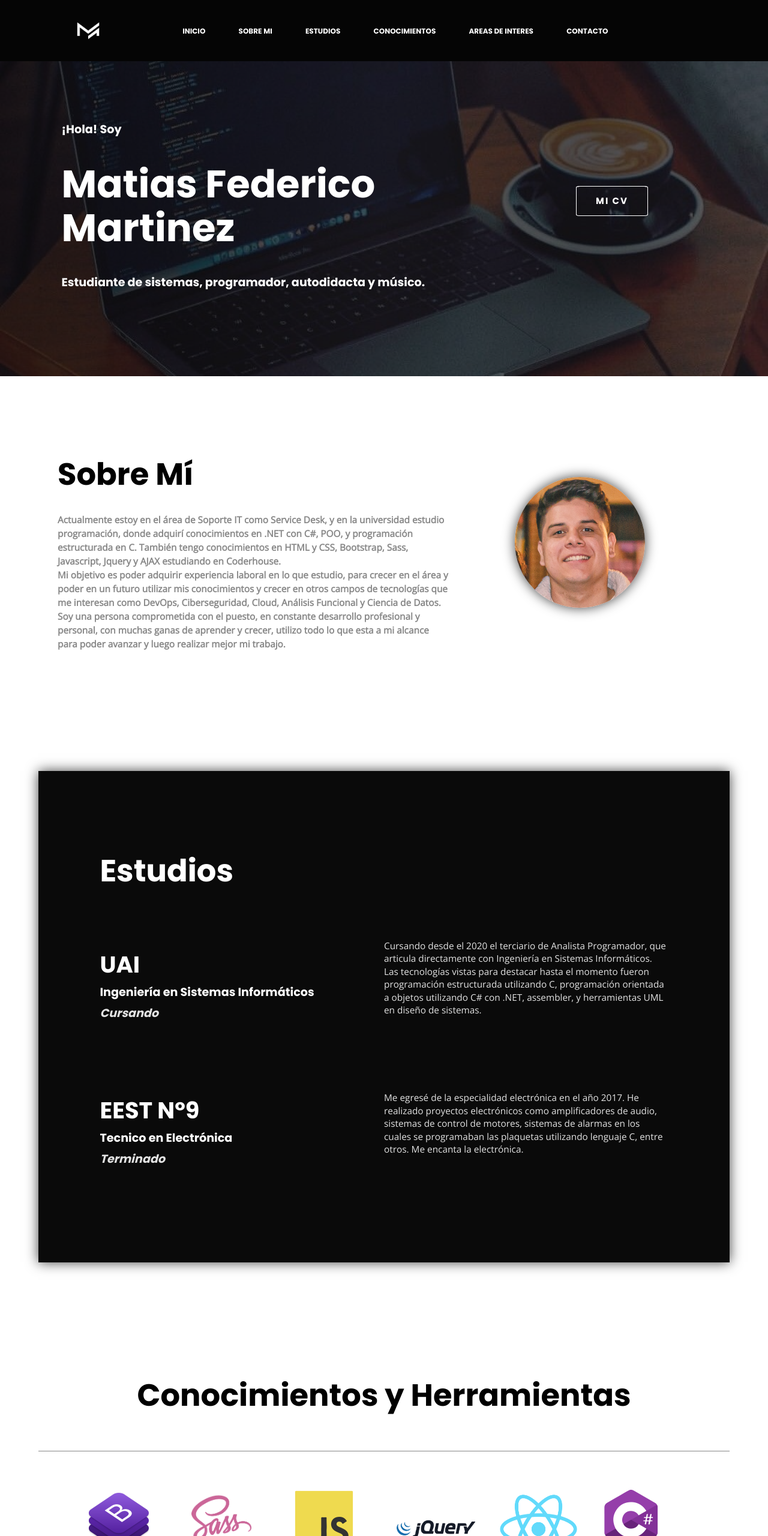
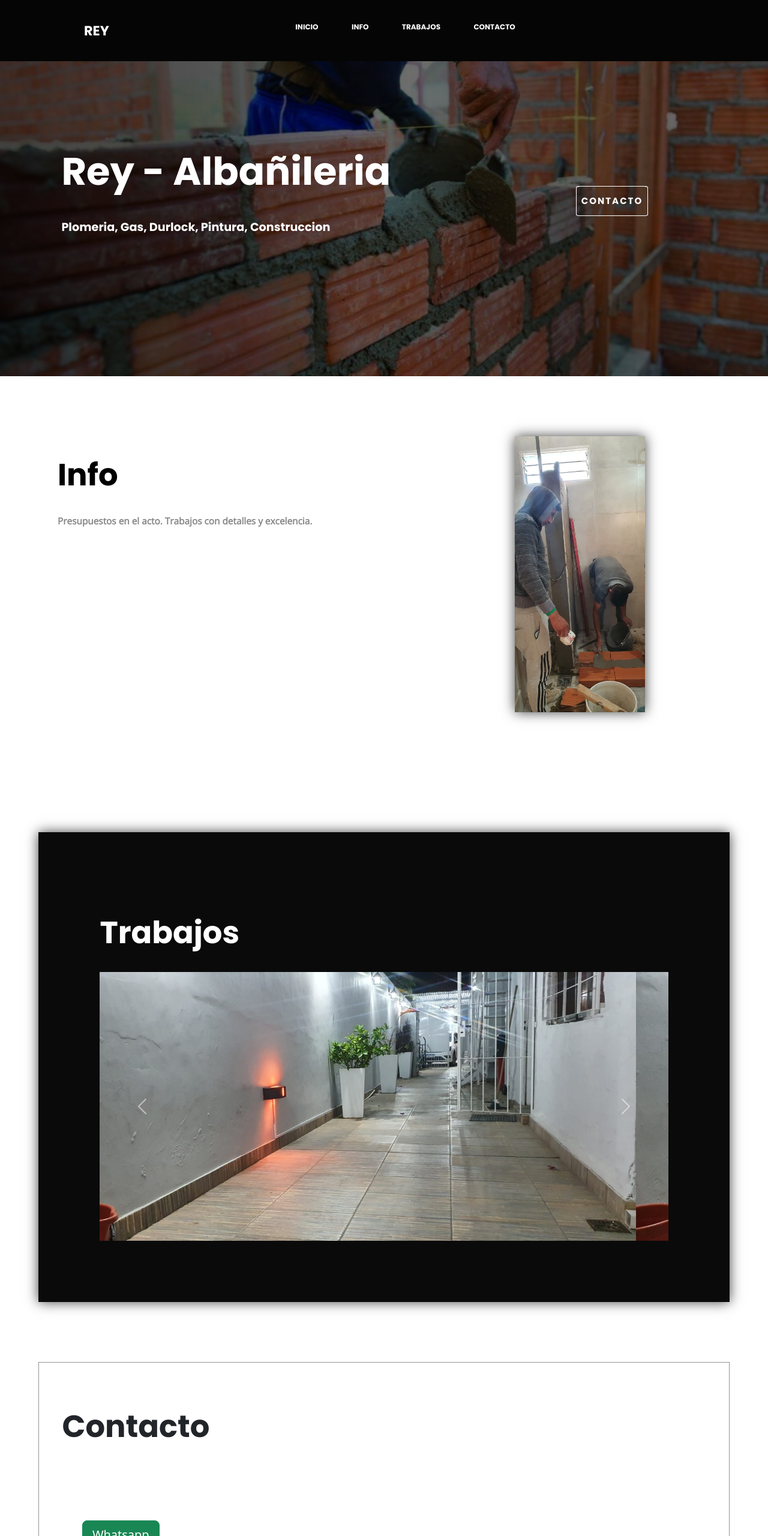
Before and after one commit to matiasfmart/rey, a plain HTML site: page index.html in a window 1280 px wide. Shown: the top 2560 px of the page at 60% size. Drawn offline with nearby package versions, Linux system fonts and the light colour scheme.

Commit message:
first commit

```diff
--- a/css/estilos.css
+++ b/css/estilos.css
@@ -49,30 +49,6 @@ a {
   text-decoration: none;
   font-size: 11.2px;
 }
-/* #navbar{
-    width: 90%;
-    display: flex;
-    align-items: center;
-}
-@media (max-width: 768px){
-    #navbar{
-        width: 70%;
-    }
-}
-#navbar ul li {
-    display: inline-block;
-}
-
-#navbar ul li a {
-    padding-bottom: 1vw;
-    margin: 2vw;
-    font-family: 'Poppins', sans-serif;
-}
-
-#navbar ul li a:hover {
-    border-bottom: solid 1px white;
-    color: white;
-} */
 
 .header__body {
   width: 100%;
@@ -217,9 +193,9 @@ a {
       #000000a1,
       #0000008c
     ),
-    url(../img/present.jpg);
+    url(../img/alba.jpg);
   background-size: 100%;
-  background-position: 0px -710px;
+  background-position: 0px -200px;
   padding: 8%;
   color: white;
   height: 41vw;
@@ -274,8 +250,8 @@ a {
 @media (max-width: 768px) {
   .presentacion {
     height: 550px;
-    background-size: 600px;
-    background-position: -150px -150px;
+    background-size: 900px;
+    background-position: -300px 0px;
   }
   .presentacion__container {
     width: 100%;
@@ -337,7 +313,6 @@ a {
   display: inline;
 }
 .sobremi img {
-  border-radius: 100%;
   width: 250px;
   box-shadow: 0px 0px 20px rgb(66, 66, 66);
 }
@@ -370,6 +345,7 @@ a {
   padding: 8%;
   margin: auto;
 }
+
 .estudios__titulo {
   font-size: 4vw;
 }
@@ -429,7 +405,7 @@ a {
 }
 @media (max-width: 768px) {
   .estudios {
-    height: 1400px;
+    height: 800px;
   }
   .estudios__titulo {
     font-size: 45px;
--- a/index.html
+++ b/index.html
@@ -1,41 +1,25 @@
 <!DOCTYPE html>
-<html lang="en">
+<html lang="es">
   <head>
-    <meta charset="UTF-8">
-    <meta name="viewport" content="width=device-width, initial-scale=1.0">
-    <meta name="google-site-verification" content="Iw8JZXuVMgjsKzLjIBAfNqyMv1Env1b0DPMte5qJApk" />
-    <link rel="preconnect" href="https://fonts.gstatic.com">
-    <link href="https://fonts.googleapis.com/css2?family=Open+Sans&display=swap" rel="stylesheet">    <link rel="preconnect" href="https://fonts.gstatic.com">
-    <link href="https://fonts.googleapis.com/css2?family=Poppins:wght@700&display=swap" rel="stylesheet">
-    <link rel="icon" href="./img/mfmblanco.png">
+    <meta charset="UTF-8" />
+    <meta name="viewport" content="width=device-width, initial-scale=1.0" />
+    <meta name="google-site-verification" content="Iw8JZXuVMgjsKzLjIBAfNqyMv1Env1b0DPMte5qJApk"/>
+    <link rel="preconnect" href="https://fonts.gstatic.com" />
+    <link href="https://fonts.googleapis.com/css2?family=Open+Sans&display=swap" rel="stylesheet"/>
+    <link rel="preconnect" href="https://fonts.gstatic.com" />
+    <link href="https://fonts.googleapis.com/css2?family=Poppins:wght@700&display=swap" rel="stylesheet"/>
+    <link rel="icon" href="./img/mfmblanco.png" />
+    <link href="https://cdn.jsdelivr.net/npm/bootstrap@5.2.2/dist/css/bootstrap.min.css" rel="stylesheet" integrity="sha384-Zenh87qX5JnK2Jl0vWa8Ck2rdkQ2Bzep5IDxbcnCeuOxjzrPF/et3URy9Bv1WTRi" crossorigin="anonymous">
     <link rel="stylesheet" href="./css/normalize.css" />
     <link rel="stylesheet" href="./css/estilos.css" />
-    <title>matiasfmart</title>
+    <title>Rey</title>
   </head>
   <body>
-    <!-- <header>
-        <nav id="navbar">
-            <div class="logo">
-                <a href="index.html"><img src="./img/mfmblanco.png" alt=""></a>
-            </div>
-            <div class="menucontainer">
-                <ul>
-                    <li><a href="#" class="scroll">INICIO</a></li>
-                    <li><a href="#sobremi" class="scroll">SOBRE MÍ</a></li>
-                    <li><a href="#estudios" class="scroll">ESTUDIOS</a></li>
-                    <li><a href="#conocimientos" class="scroll">CONOCIMIENTOS</a></li>
-                    <li><a href="#areasdeinteres" class="scroll">AREAS DE INTERÉS</a></li>
-                    <li><a href="#contacto" class="scroll">CONTACTO</a></li>
-                </ul>
-            </div>
-        </nav>
-    </header> -->
-
     <header class="header">
       <div class="container">
         <div class="header__body">
           <a href="" class="header__logo">
-            <img src="./img/mfmblanco.png" alt="logo">
+            <h1>REY</h1>
           </a>
           <div class="header__burger">
             <span></span>
@@ -46,16 +30,10 @@
                 <a href="#" class="header__link">INICIO</a>
               </li>
               <li>
-                  <a href="#sobremi" class="header__link">SOBRE MI</a>
+                <a href="#info" class="header__link">INFO</a>
               </li>
               <li>
-                  <a href="#estudios" class="header__link">ESTUDIOS</a>
-                </li>
-                <li>
-                  <a href="#conocimientos" class="header__link">CONOCIMIENTOS</a>
-                </li>
-                <li>
-                  <a href="#areasdeinteres" class="header__link">AREAS DE INTERES</a>
+                <a href="#estudios" class="header__link">TRABAJOS</a>
               </li>
               <li>
                 <a href="#contacto" class="header__link">CONTACTO</a>
@@ -66,114 +44,73 @@
       </div>
     </header>
 
-    <section class="presentacion"><a name="inicio"></a>
+    <section class="presentacion">
+      <a name="inicio"></a>
       <div class="presentacion__container">
         <div class="presentacion__texto">
-                <h3>¡Hola! Soy</h3>
-                <h1>Matias Federico Martinez</h1>
-                <h3>Estudiante de sistemas, programador, autodidacta y músico.</h3>
+          <h1>Rey - Albañileria</h1>
+          <h3>Plomeria, Gas, Durlock, Pintura, Construccion</h3>
         </div>
-            <a href="micv.pdf" download="Curriculum Vitae - Matias Martinez">MI CV</a>
+        <a href="wa.me/5491135934155">CONTACTO</a>
       </div>
-    </section><a name="sobremi"></a>
+    </section>
+    <a name="info"></a>
     <section class="sobremi">
       <div class="sobremi__container">
         <div class="sobremi__texto">
-                <h1>Sobre Mí</h1>
+          <h1>Info</h1>
           <p>
-                    Actualmente estoy en el área de Soporte IT como Service Desk, y en la universidad estudio programación, donde adquirí conocimientos en .NET con C#, POO, y programación estructurada en C. También tengo conocimientos en HTML y CSS, Bootstrap, Sass, Javascript, Jquery y AJAX estudiando en Coderhouse.
-                    <br>Mi objetivo es poder adquirir experiencia laboral en lo que estudio, para crecer en el área y poder en un futuro utilizar mis conocimientos y crecer en otros campos de tecnologías que me interesan como DevOps, Ciberseguridad, Cloud, Análisis Funcional y Ciencia de Datos.
-                    <br>Soy una persona comprometida con el puesto, en constante desarrollo profesional y personal, con muchas ganas de aprender y crecer, utilizo todo lo que esta a mi alcance para poder avanzar y luego realizar mejor mi trabajo.
+            Presupuestos en el acto. Trabajos con detalles y excelencia.
           </p>
         </div>
         <div class="sobremi__image">
-                <img src="./img/perfil.jpg" alt="">
+          <img src="./img/6.jpeg" alt="" />
         </div>
       </div>
-    </section><a name="estudios"></a>
+    </section>
+    <a name="estudios"></a>
     <section class="estudios">
-        <h1 class="estudios__titulo">Estudios</h1>
-        <div class="uai">
-            <div class="uai__titulo">
-                <h1>UAI</h1>
-                <h2>Ingeniería en Sistemas Informáticos</h2>
-                <h2 class="estado">Cursando</h2>
+      <h1 class="estudios__titulo">Trabajos</h1>
+      <div id="carouselExampleControls" class="carousel slide" data-bs-ride="carousel">
+        <div class="carousel-inner">
+          <div class="carousel-item active">
+            <img src="./img/1.jpeg" class="d-block w-100" alt="...">
           </div>
-            <p>Cursando desde el 2020 el terciario de Analista Programador, que articula directamente con Ingeniería en Sistemas Informáticos. Las tecnologías vistas para destacar hasta el momento fueron programación estructurada utilizando C, programación orientada a objetos utilizando C# con .NET, assembler, y herramientas UML en diseño de sistemas.</p>
+          <div class="carousel-item">
+            <img src="./img/2.jpeg" class="d-block w-100" alt="...">
           </div>
-        <div class="secundaria">
-            <div class="secundaria__titulo">
-                <h1>EEST Nº9</h1>
-                <h2>Tecnico en Electrónica</h2>
-                <h2 class="estado">Terminado</h2>
+          <div class="carousel-item">
+            <img src="./img/3.jpeg" class="d-block w-100" alt="...">
           </div>
-            <p>Me egresé de la especialidad electrónica en el año 2017. He realizado proyectos electrónicos como amplificadores de audio, sistemas de control de motores, sistemas de alarmas en los cuales se programaban las plaquetas utilizando lenguaje C, entre otros. Me encanta la electrónica.</p>
-        </div><a name="conocimientos"></a>
-    </section>
-
-
-    <section class="conocimientos">
-        <h1>Conocimientos y Herramientas</h1>
-
-            <div class="container">
-            <section class="customer-logos slider">
-                <div class="slide"><img src="./img/html.png"></div>
-                <div class="slide"><img src="./img/css.png"></div>
-                <div class="slide"><img src="./img/boostrap.png"></div>
-                <div class="slide"><img src="./img/sass.png"></div>
-                <div class="slide"><img src="./img/jscolor.png"></div>
-                <div class="slide jquery"><img src="./img/jquery.png"></div>
-                <div class="slide jquery"><img src="./img/react.png"></div>
-                <div class="slide"><img src="./img/csharp.png"></div>
-                <div class="slide"><img src="./img/C.png"></div>
-                <div class="slide git"><img src="./img/git.png"></div>
-                <div class="slide"><img src="./img/vscode.svg"></div>
-            </section>
+          <div class="carousel-item">
+            <img src="./img/4.jpeg" class="d-block w-100" alt="...">
           </div>
-        <!-- <div class="conocimientos__imagenes">
-            <div class="conocimientos__imagenesimg"><img src="../img/html.png" alt=""></div>
-            <div class="conocimientos__imagenesimg"><img src="../img/css.png" alt=""></div>
-            <div class="conocimientos__imagenesimg"><img src="../img/boostrap.png" alt=""></div>
-            <div class="conocimientos__imagenesimg"><img src="../img/sass.png" alt=""></div>
-            <div class="conocimientos__imagenesimg"><img src="../img/jscolor.png" alt=""></div>
-            <div class="conocimientos__imagenesimg"><img src="../img/csharp.png" alt=""></div>
-            <div class="conocimientos__imagenesimg"><img src="../img/C.png" alt=""></div>
-        </div>           -->
-    </section><a name="areasdeinteres"></a>
-    <section class="areasdeinteres">
-        <h1>Areas de Interés</h1>
-
-        <div class="areasdeinteres__container">
-            <div class="developer">
-                <div class="developer__img">
-                    <img src="./img/developer.png" alt="">
-                    <h2>Desarrollo</h2>
+          <div class="carousel-item">
+            <img src="./img/5.jpeg" class="d-block w-100" alt="...">
+          </div>
+          <div class="carousel-item">
+            <img src="./img/6.jpeg" class="d-block w-100" alt="...">
           </div>
         </div>
-            <div class="cloud">
-                <div class="cloud__img">
-                    <img src="./img/cloud.png" alt="">
-                    <h2>Cloud</h2>
+        <button class="carousel-control-prev" type="button" data-bs-target="#carouselExampleControls" data-bs-slide="prev">
+          <span class="carousel-control-prev-icon" aria-hidden="true"></span>
+          <span class="visually-hidden">Previous</span>
+        </button>
+        <button class="carousel-control-next" type="button" data-bs-target="#carouselExampleControls" data-bs-slide="next">
+          <span class="carousel-control-next-icon" aria-hidden="true"></span>
+          <span class="visually-hidden">Next</span>
+        </button>
       </div>
-            </div>
-            <div class="hacker">
-                <div class="hacker__img">
-                    <img src="./img/hacker.png" alt="">
-                    <h2>Seguridad Informática</h2>
-                </div>
-            </div>
-        </div>
-    </section><a name="contacto"></a>
+    </section>
+    <a name="contacto"></a>
     <section class="contacto">
       <h1>Contacto</h1>
       <div class="contacto__container">
         <div class="contacto__medios">
-                <a href="mailto:martinez.matiashc@gmail.com.com"><img src="./img/email.png" alt="">martinez.matiashc@gmail.com</a>
-                <a class="phone"><img src="./img/celular.png" >+54 9 1131060429</a>
-                <a href="https://linkedin.com/in/matiasfmart"><img src="./img/linkedin.png" alt="">linkedin.com/in/matiasfmart</a>
+            <button class="btn btn-success btn-lg">Whatsapp</button>
         </div>
         <div class="contacto__ubicacion">
-                <img src="./img/ubicacion.png" alt="">
+          <img src="./img/ubicacion.png" alt="" />
           <h3>Bs As, Argentina</h3>
         </div>
       </div>
@@ -181,15 +118,16 @@
     <footer>
       <div class="footer__container">
         <div class="footer__contacto">
-                <a href="https://linkedin.com/in/matiasfmart"><img class="footer__imagen"src="./img/linkedin.png" alt=""></a>
-                <a href="https://github.com/matiasfmart"><img class="footer__imagen"src="./img/github.png" alt=""></a>
-                <a href="https://wa.me/5491131060429"><img class="footer__imagen"src="./img/whatsapp.png" alt=""></a>
-                <a href="mailto:martinez.matiashc@gmail.com.com"><img class="footer__imagen"src="./img/email.png" alt=""></a>
+            <h1>REY - Albañil</h1>
         </div>
       </div>
     </footer>
-    <script src="https://code.jquery.com/jquery-2.2.0.min.js" type="text/javascript"></script>
+    <script
+      src="https://code.jquery.com/jquery-2.2.0.min.js"
+      type="text/javascript"
+    ></script>
     <script src="https://cdnjs.cloudflare.com/ajax/libs/slick-carousel/1.6.0/slick.js"></script>
     <script src="./js/script.js"></script>
+    <script src="https://cdn.jsdelivr.net/npm/bootstrap@5.2.2/dist/js/bootstrap.bundle.min.js" integrity="sha384-OERcA2EqjJCMA+/3y+gxIOqMEjwtxJY7qPCqsdltbNJuaOe923+mo//f6V8Qbsw3" crossorigin="anonymous"></script>
   </body>
 </html>
```
Also changed, not shown: img/1.jpeg (added), img/2.jpeg (added), img/3.jpeg (added), img/4.jpeg (added), img/5.jpeg (added), img/6.jpeg (added), img/alba.jpg (added), img/present.jpg (deleted), 2 other files. Lines whose indentation alone changed are shown as unchanged.
